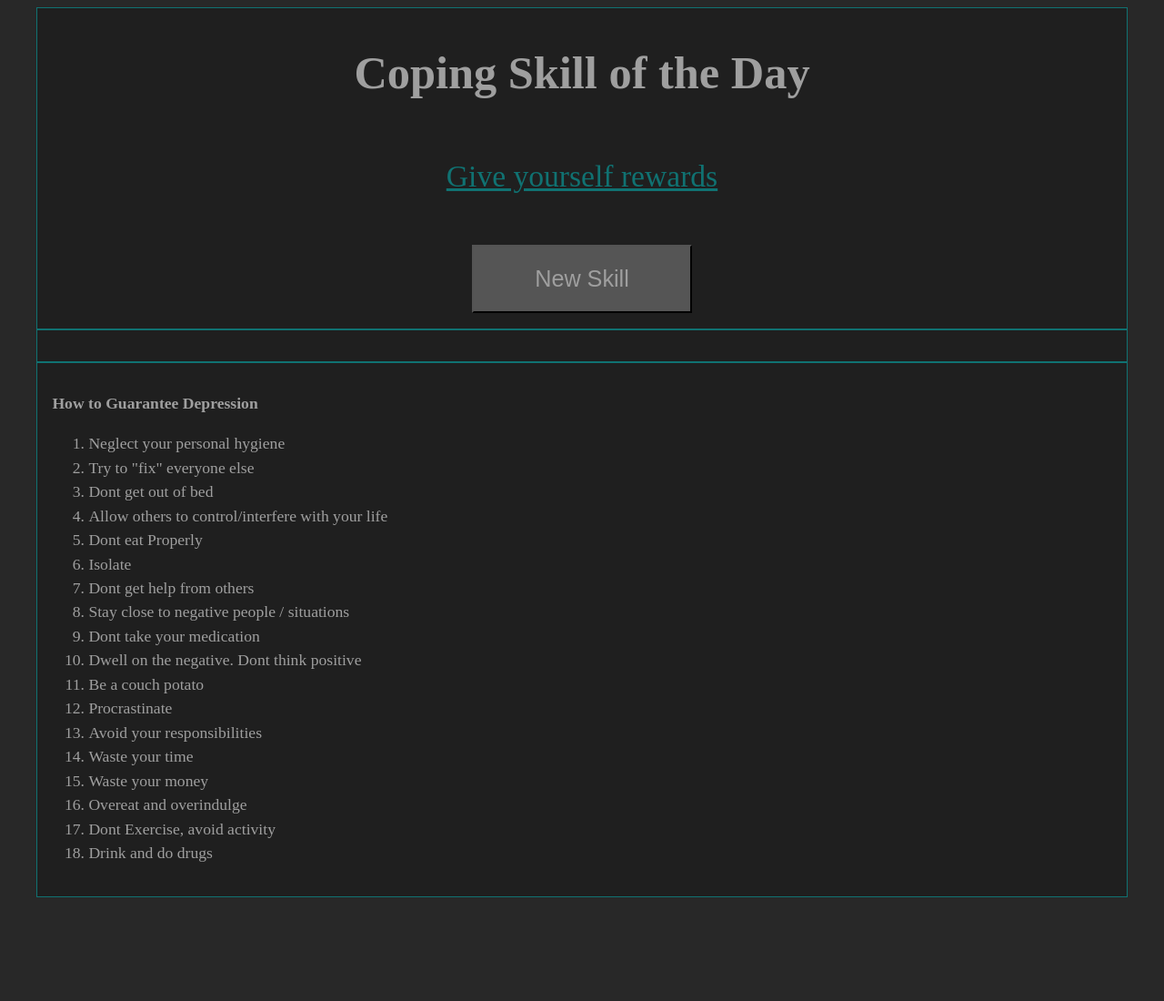
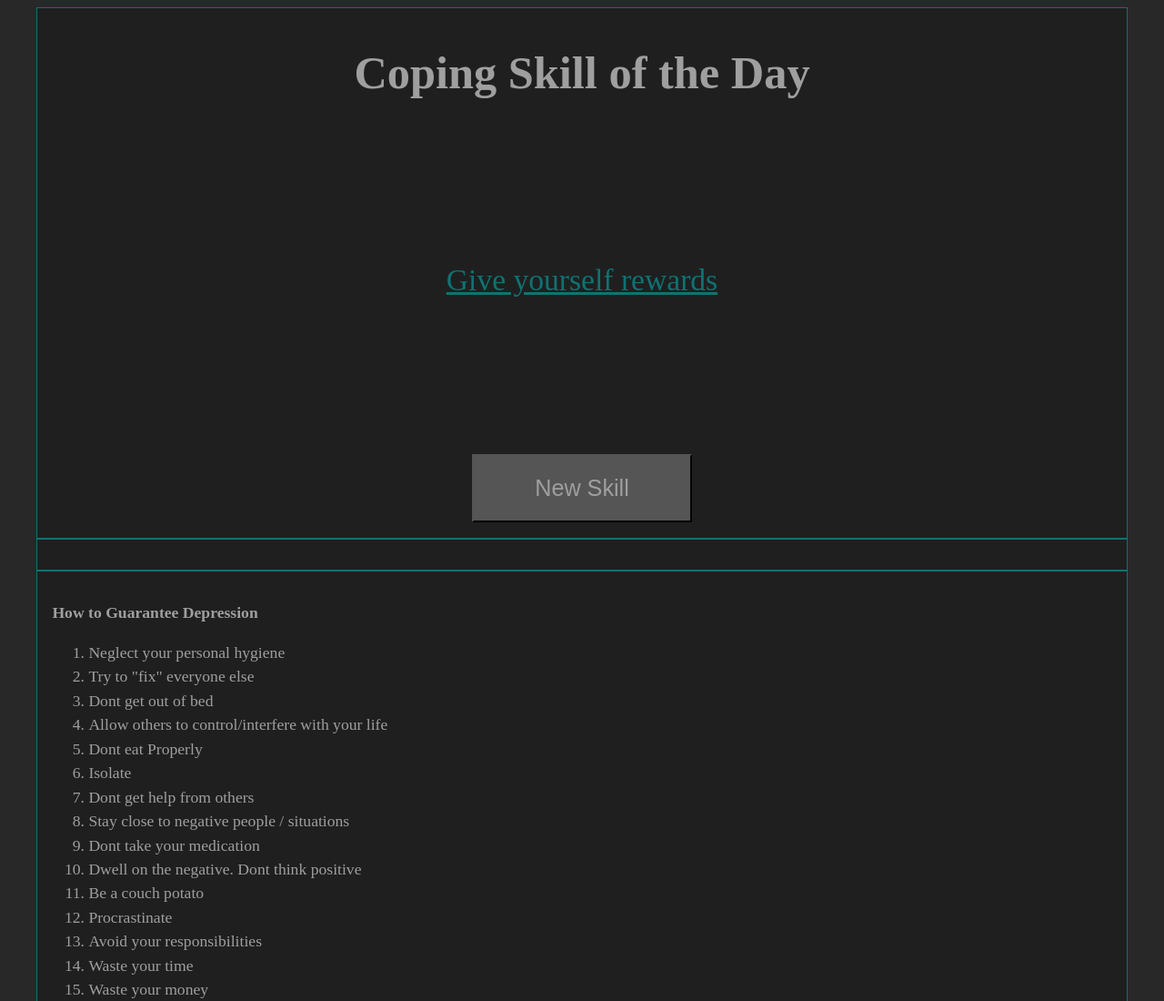
Before and after one commit to K-Zimny/Coping-Skill-of-the-Day, a plain HTML site: page index.html in a window 1280 px wide. Shown: the top 1100 px of the page at 91% size. Before the commit the page ends 994 px from the top, so only its background shows below. Drawn offline with Linux system fonts and the light colour scheme.

Commit message:
Fixed coping tag spacing

```diff
--- a/style.css
+++ b/style.css
@@ -41,6 +41,10 @@ h1 {
   margin: 3rem;
   text-align: center;
   display: block;
+  min-height: 35vh;
+  display: flex;
+  flex-direction: column;
+  justify-content: center;
 }
 
 button {
```
